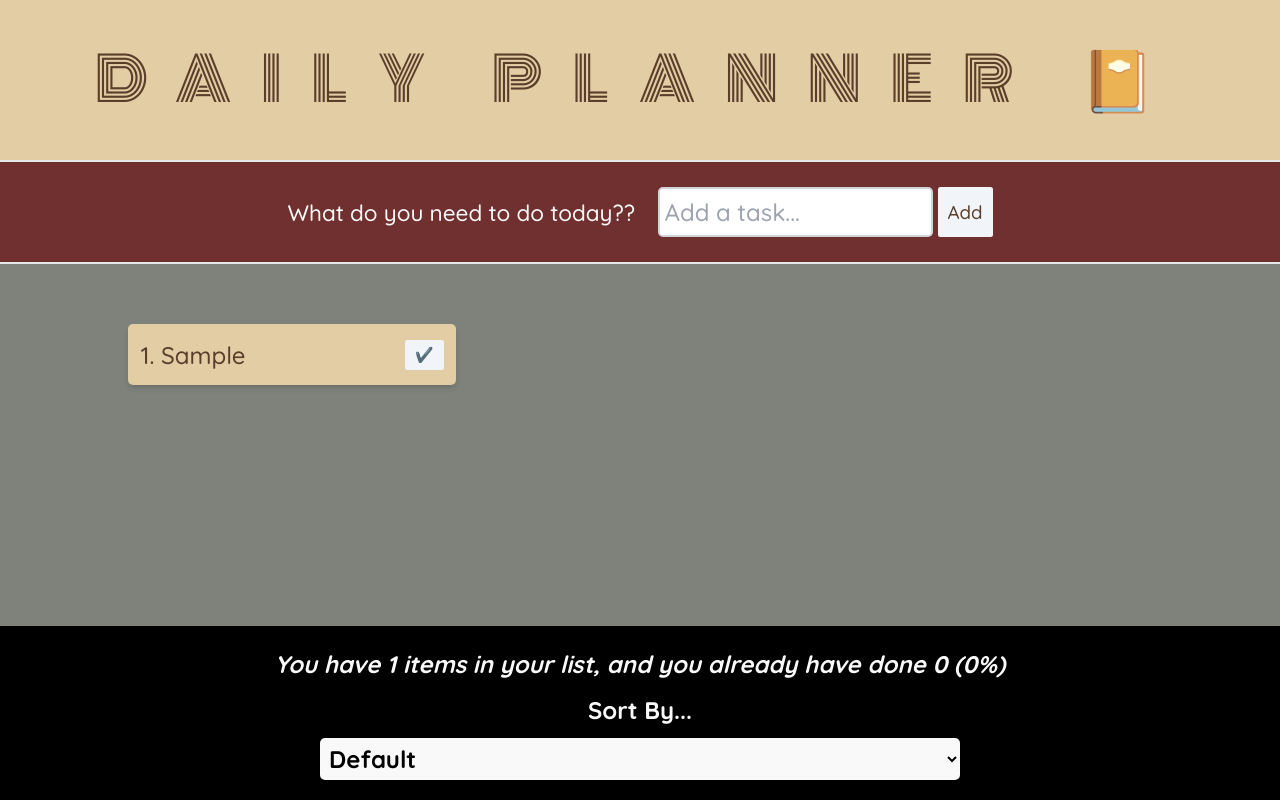
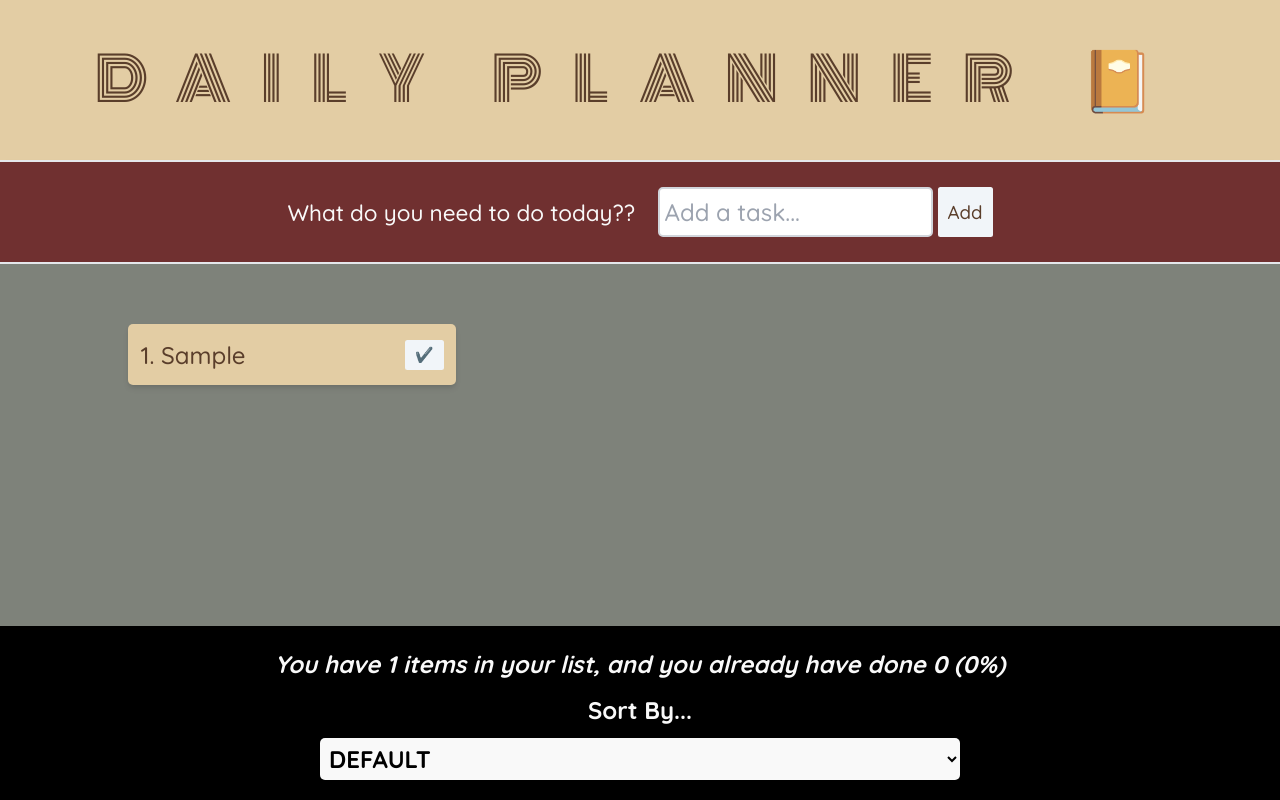
Before and after one commit to cedekpoole/daily-planner, a React (Vite) app: page / in a window 1280 px wide. Both pictures are taken after typing "Sample" into the empty fields and a click on the button "Add". Built offline with nearby package versions, Linux system fonts and the light colour scheme.

Commit message:
change options wording in stats component

```diff
--- a/src/components/Stats.jsx
+++ b/src/components/Stats.jsx
@@ -30,9 +30,9 @@ export default function Stats({ stats, setSortOrder }) {
         onChange={handleSortChange}
         className="block w-1/2 mx-auto p-2 rounded-lg text-[#000000] bg-[#f9f9f9]"
       >
-        <option value="default">Default</option>
-        <option value="done">Done First</option>
-        <option value="undone">Done Last</option>
+        <option value="default">DEFAULT</option>
+        <option value="done">SORT BY DONE FIRST</option>
+        <option value="undone">SORT BY DONE LAST</option>
       </select>
     </footer>
   );
```
